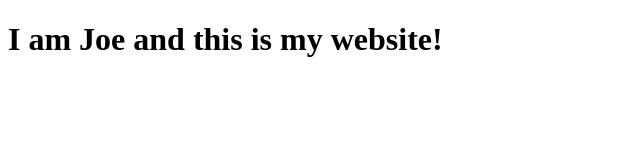
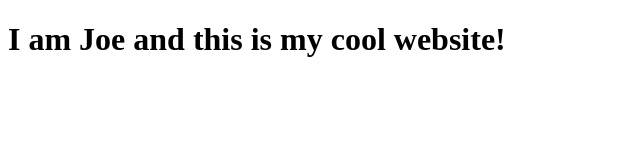
Before and after one commit to JoeLearns2Code/JoeLearns2Code.github.io, a plain HTML site: page index.html in a window 1280 px wide. Shown: the whole page, without its empty margins (0-640 px from the left). Drawn offline with Linux system fonts and the light colour scheme.

Commit message:
second upload

```diff
--- a/index.html
+++ b/index.html
@@ -7,6 +7,7 @@
     <title>Website is cool!</title>
 </head>
 <body>
-    <h1>I am Joe and this is my website!</h1>
+    <h1>I am Joe and this is my cool website!</h1>
 </body>
+
 </html>
```
